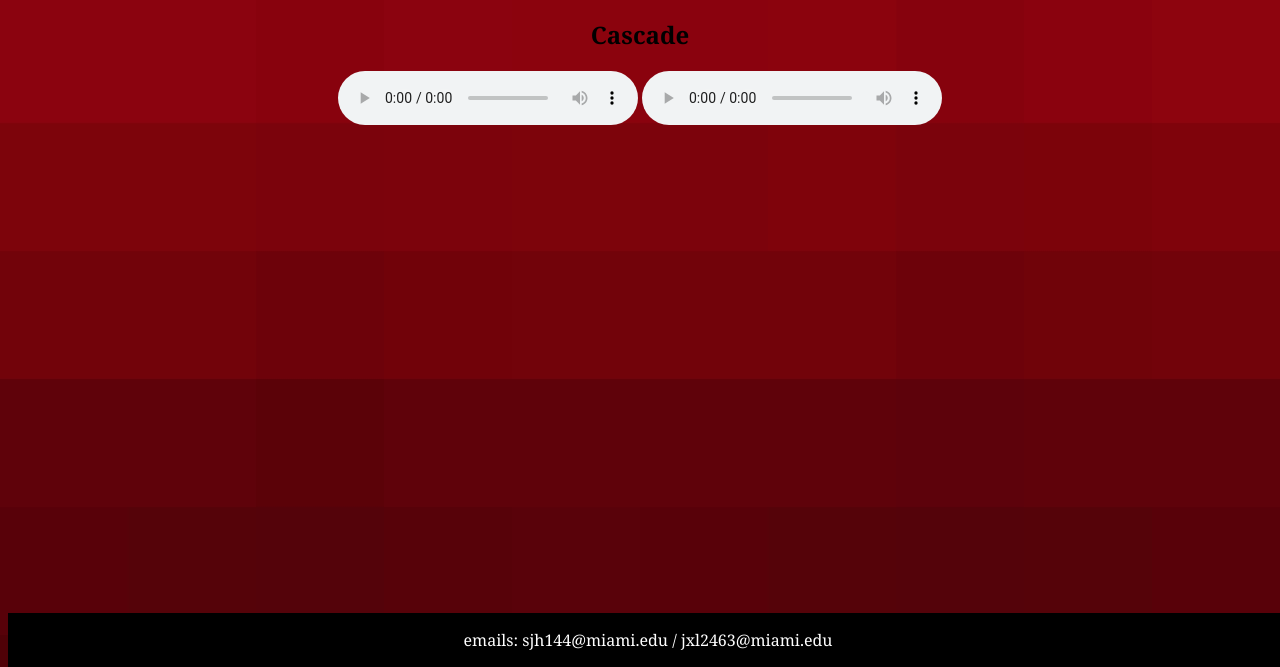
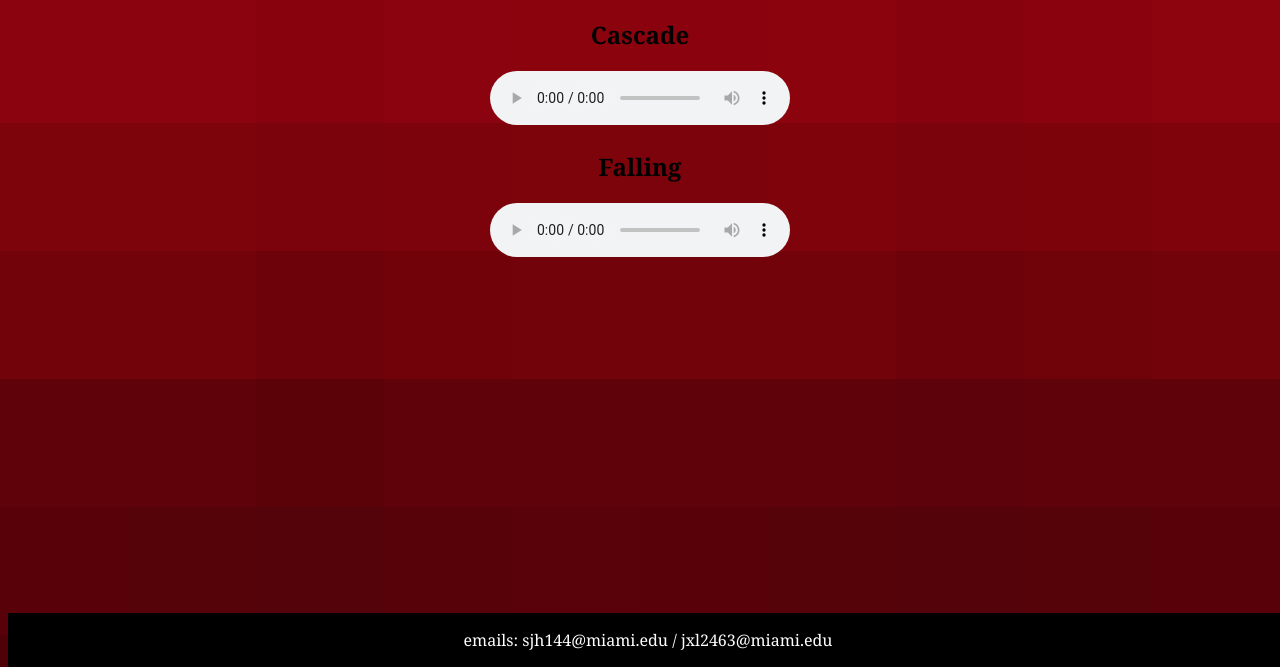
Before and after one commit to samjhopkins9/JLSH, a plain HTML site: page index.html in a window 1280 px wide. Shown: the part 133-800 px from the top of the page. Drawn offline with Linux system fonts and the light colour scheme.

Commit message:
Update index.html

```diff
--- a/index.html
+++ b/index.html
@@ -16,6 +16,7 @@
                 <audio controls>
                     <source src="Cascade [Master].mp3" type="audio/mp3">
                 </audio>
+                <h2>Falling</h2>
                 <audio controls>
                     <source src="Falling.mp3" type="audio/mp3">
                 </audio>
```
